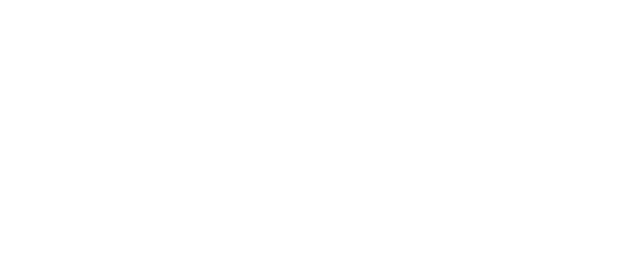
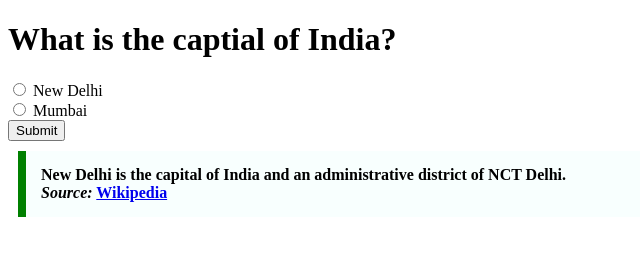
Before and after one commit to acciojob/trivia-Mrshivrajput, a website: page main.html in a window 1280 px wide. Shown: the whole page, without its empty margins (0-640 px from the left). Drawn offline with Linux system fonts and the light colour scheme.

Commit message:
created a submission

```diff
--- a/main.html
+++ b/main.html
@@ -1,16 +1,30 @@
 <!DOCTYPE html>
+<html lang="en">
+<head>
+    <meta charset="UTF-8">
+    <meta name="viewport" content="width=device-width, initial-scale=1.0">
+    <title>Trivia</title>
+</head>
+<body>
+    <form>
+        <h1>What is the captial of India?</h1>
 
-<html>
+        <input type="radio" id="New Delhi" name="State" value="New Delhi">
+        <label for="New Delhi">New Delhi</label><br>
+        <input type="radio" id="Mumbai" name="State" value="Mumbai">
+        <label for="Mumbai">Mumbai</label><br>
+        <input type="submit" value="Submit">
+    </form>
 
-<head>
-	<link rel="stylesheet" href="styles.css">
-</head>
 
-<body>
-	<!-- the entire body must be written by student -->
-    <script type="text/javascript" src="./script.js">
-</script>
+
+
+    <blockquote cite="https://en.wikipedia.org/wiki/New_Delhi" style="max-width: 600px; margin: 10px; padding: 15px; border-left: 8px solid green;background-color: #f8fffe;font-weight: bold">
+        New Delhi is the capital of India and an administrative district of NCT Delhi.
+        <br><cite> Source:</cite> <a href="https://en.wikipedia.org/wiki/New_Delhi" target="_blank">Wikipedia</a></cite>
+    </blockquote>
+
+
 
 </body>
-
 </html>
```
